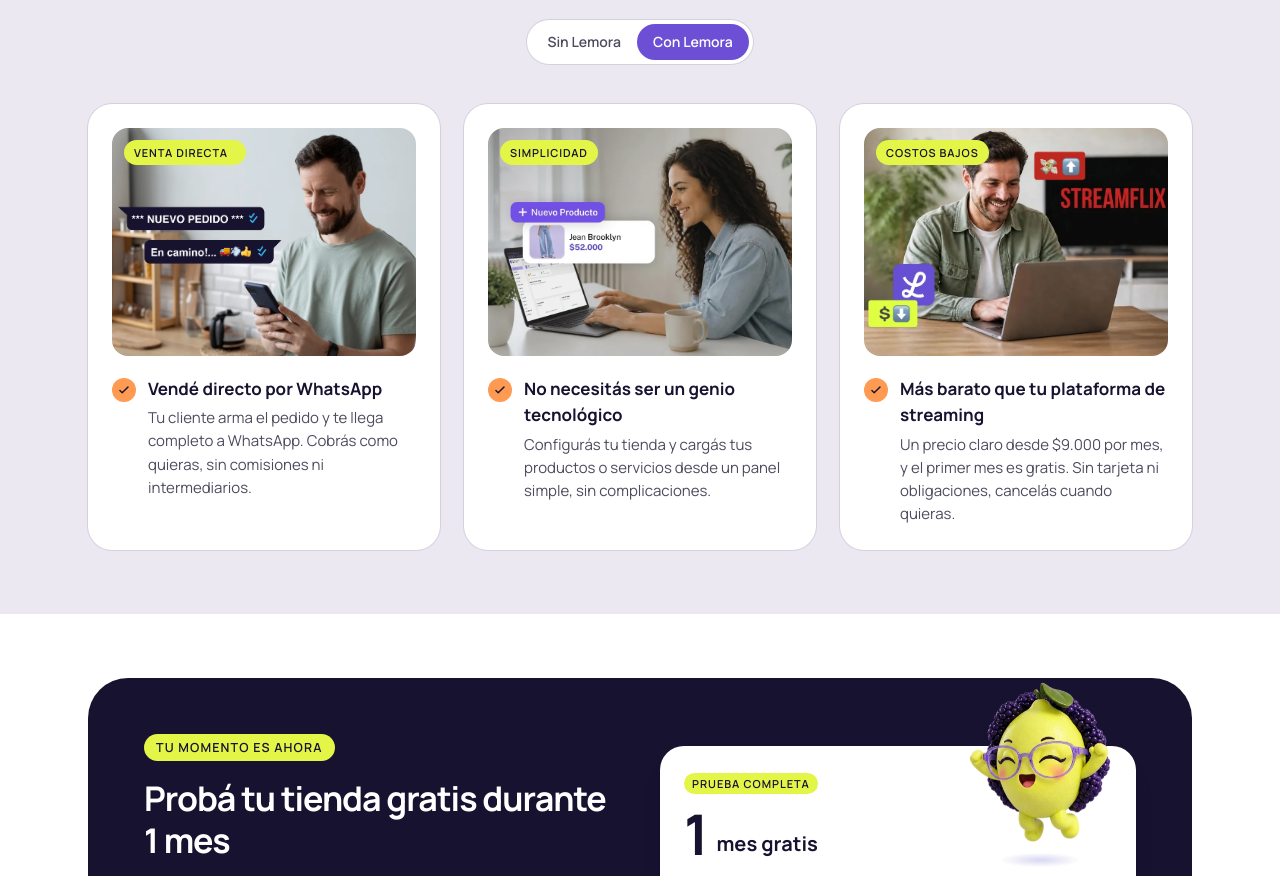
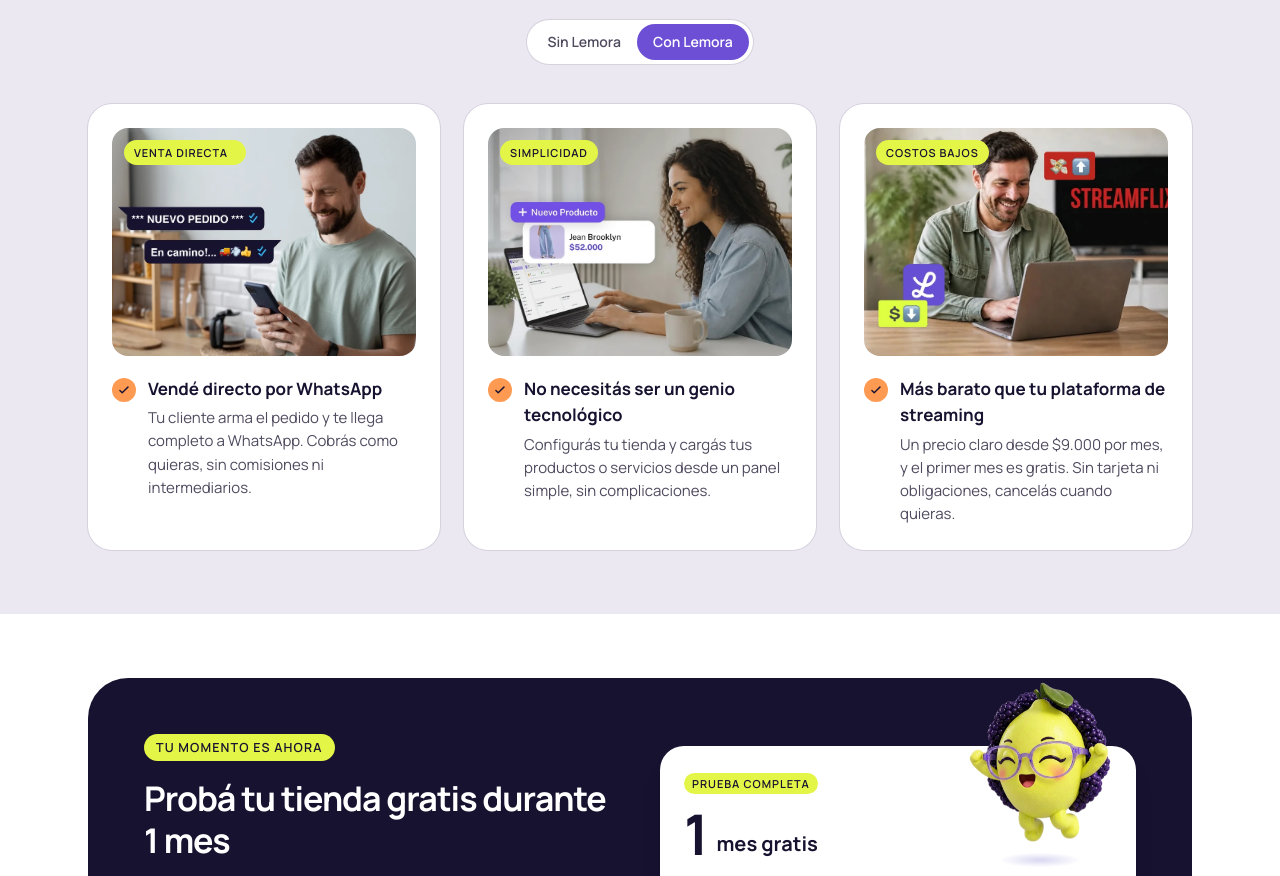
Before and after one commit to aldanag/landing, a React (Vite) app: page / in a window 1280 px wide. Shown: the part 1429-2305 px from the top of the page. Built offline with nearby package versions, Linux system fonts and the light colour scheme.

Commit message:
Revert "Con Lemora: foto de costos encuadrada para que no se corte STREAMFLIX"
This reverts commit 831f26c448db87e46fb5634a953a1cd5eed72298.

```diff
--- a/src/components/ProblemaSolucion.jsx
+++ b/src/components/ProblemaSolucion.jsx
@@ -49,8 +49,6 @@ const pares = [
     imgSin: precios,
     altSin: "Un emprendedor preocupado frente a la computadora, mirando presupuestos",
     img: costos,
-    // La foto es más ancha que el cuadro: se corre a la derecha para que se vea "STREAMFLIX" completo.
-    pos: "md:object-[77%_20%]",
     alt: "Un emprendedor sonríe frente a su computadora, con una tele de fondo",
     problema: {
       title: "Precios que no tienen sentido",
@@ -175,7 +173,7 @@ export default function ProblemaSolucion() {
                 width="900"
                 height="560"
                 loading="lazy"
-                className={`aspect-[3/2] w-full object-cover object-[50%_20%] md:aspect-[4/3] ${par.pos ?? ""}`}
+                className="aspect-[3/2] w-full object-cover object-[50%_20%] md:aspect-[4/3]"
               />
               {/* El problema va encima y se desvanece al pasar a "Con Lemora". Si no hay una foto
                   propia del problema, se usa la misma en blanco y negro. */}
```
